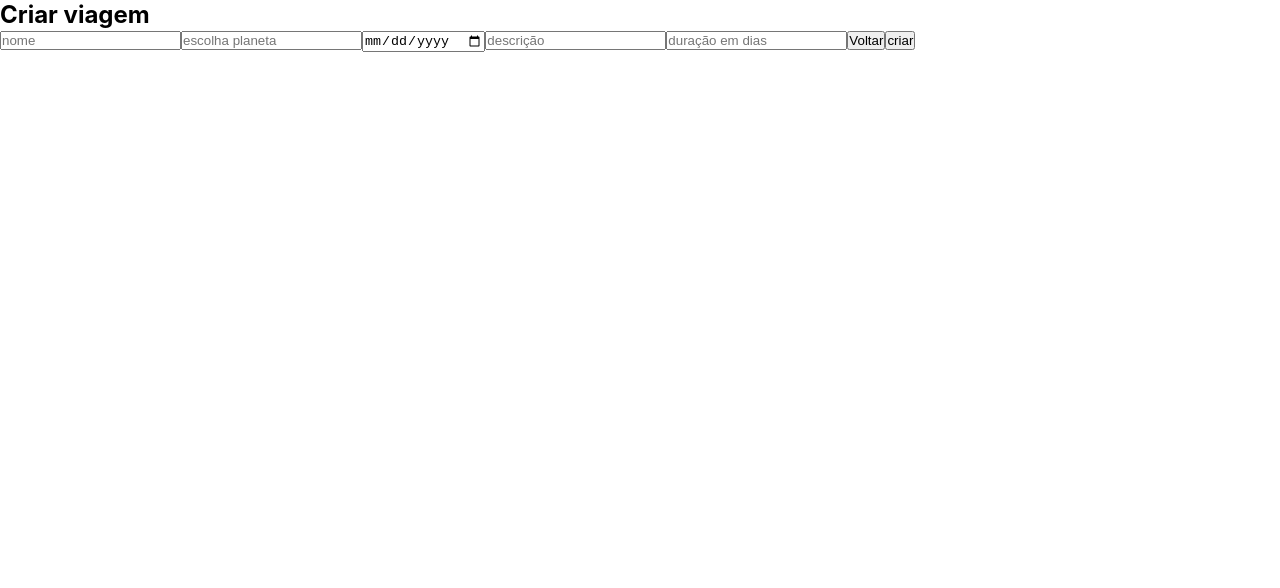
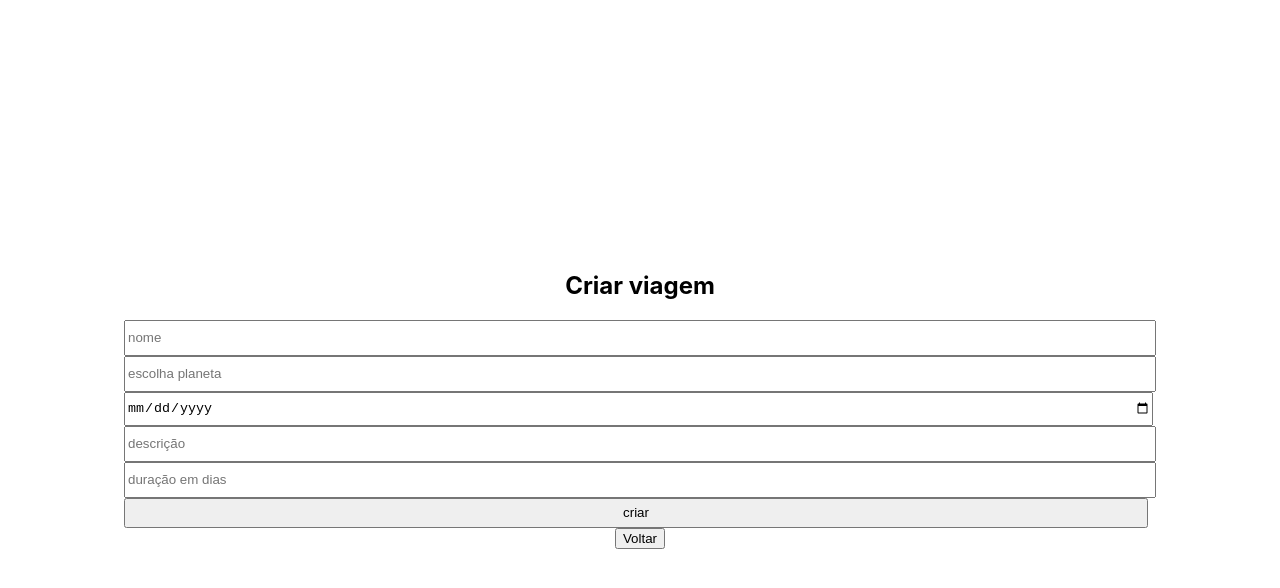
Before and after one commit to future4code/guimaraes-Leonardo-Araujo, a React (Create React App) app in the folder modulo4/projeto-labex/labex/: page /createtrip in a window 1280 px wide. Shown: the top 588 px of the page. Built offline with nearby package versions, Linux system fonts and the light colour scheme; sample sign-in values are in the browser's storage.

Commit message:
ciar viagem implementado

```diff
--- a/modulo4/projeto-labex/labex/src/App.css
+++ b/modulo4/projeto-labex/labex/src/App.css
@@ -1,4 +1,38 @@
-*{
-  margin:0;
-  padding: 0;
+.App {
+  text-align: center;
 }
+
+.App-logo {
+  height: 40vmin;
+  pointer-events: none;
+}
+
+@media (prefers-reduced-motion: no-preference) {
+  .App-logo {
+    animation: App-logo-spin infinite 20s linear;
+  }
+}
+
+.App-header {
+  background-color: #282c34;
+  min-height: 100vh;
+  display: flex;
+  flex-direction: column;
+  align-items: center;
+  justify-content: center;
+  font-size: calc(10px + 2vmin);
+  color: white;
+}
+
+.App-link {
+  color: #61dafb;
+}
+
+@keyframes App-logo-spin {
+  from {
+    transform: rotate(0deg);
+  }
+  to {
+    transform: rotate(360deg);
+  }
+}
--- a/modulo4/projeto-labex/labex/src/pages/CreateTripPage.js
+++ b/modulo4/projeto-labex/labex/src/pages/CreateTripPage.js
@@ -1,5 +1,27 @@
+import axios from "axios";
 import react, { useEffect } from "react";
 import { useNavigate } from "react-router-dom";
+import styledComponents from "styled-components";
+
+const Container=styledComponents.div`
+    display:flex;
+    flex-direction:column;
+    justify-content:center;
+    align-items:center;
+    height:100vh;
+    form{
+
+        display:flex;
+        flex-direction:column;
+
+        input,button{
+            height:30px;
+            width:80vw;
+        }
+
+    }
+
+`
 export default ()=>{
     const navigate=useNavigate()
 
@@ -13,19 +35,48 @@ export default ()=>{
     const goToBack=()=>{
         navigate(-1)
     }
+    const onSubimitForm=(e)=>{
+        e.preventDefault();
+        let nome=e.target[1].value
+        let planeta=e.target[0].value
+        let data=e.target[2].value
+        let descricao=e.target[3].value
+        let duracao=e.target[4].value
 
+        const body={
+            "name": nome,
+            "planet": planeta,
+            "date":data,
+            "description": descricao,
+            "durationInDays": duracao
+        }
+
+       axios.post(`https://us-central1-labenu-apis.cloudfunctions.net/labeX/Leonardo-Santos-guimaraes/trips`,body,{
+           headers:{
+               auth:"eyJhbGciOiJIUzI1NiIsInR5cCI6IkpXVCJ9.eyJpZCI6Ikxtd3ZhVnJXM2lzS09hZmFKeXJhIiwiZW1haWwiOiJsZW9zYW50b3NkZWFyYXVqb0BnbWFpbC5jb20iLCJpYXQiOjE2NDk2MzMxOTF9.Q8kHc2eWUqicPbMkV1iTyFJfORP0gPCQhhOZCA8Oz7o"
+           }
+       }).then(()=>{
+           alert("viagem criada com sucesso")
+       }).catch((err)=>{
+           alert(err.response.data)
+       })
+
+
+
+    }
     return(
-        <>
+        <Container>
         <h2>Criar viagem</h2>
-        <form onSubmitCapture="">
-        <input placeholder="nome "required/>
-        <input placeholder="escolha planeta" required/>
-        <input placeholder="data" type="date" required/>
-        <input placeholder="descrição" required/>
-        <input placeholder="duração em dias" required/>
-        <button onClick={goToBack}> Voltar</button>
+        <form onSubmitCapture={onSubimitForm}>
+        <input placeholder="nome "required name="nome"/>
+        <input placeholder="escolha planeta" required name="planeta" />
+        <input placeholder="data" type="date" required name="data" />
+        <input placeholder="descrição" required  name="descricao"/>
+        <input placeholder="duração em dias" required  name="duracao" />
+
         <button> criar </button>
         </form>
-        </>
+        <button onClick={goToBack}> Voltar</button>
+        </Container>
     )
 }
```
